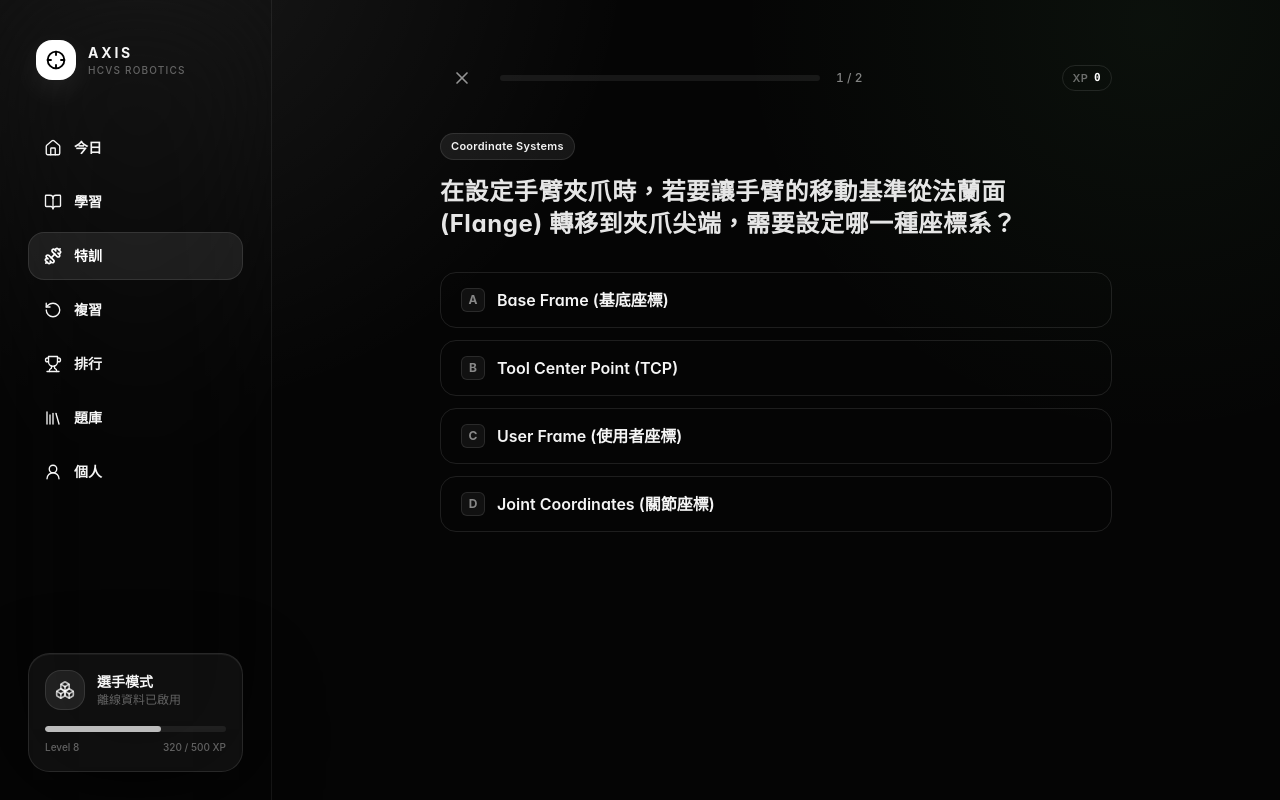
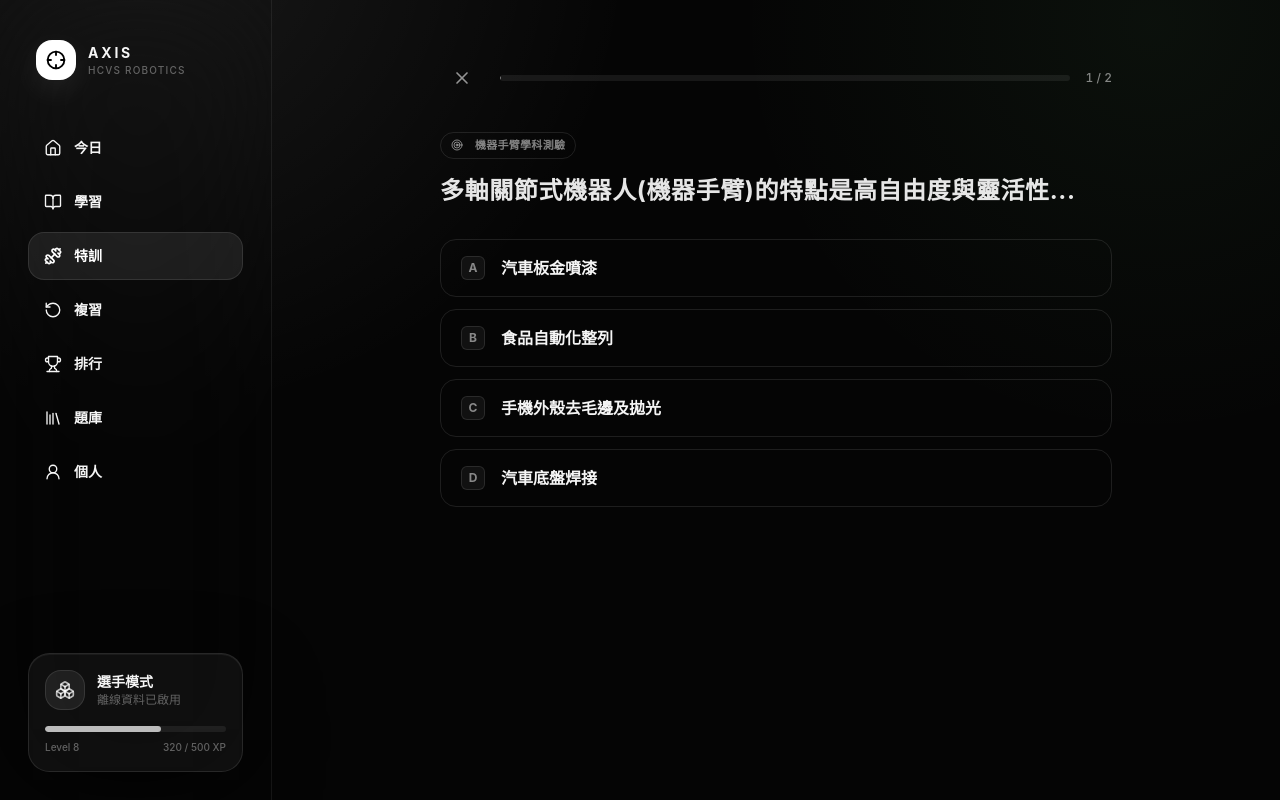
Before and after one commit to LangCheng945/roboticstest, a Next.js app: page /practice in a window 1280 px wide. Built offline with nearby package versions, Linux system fonts and the light colour scheme.

Commit message:
Update page.tsx

```diff
--- a/app/practice/page.tsx
+++ b/app/practice/page.tsx
@@ -2,56 +2,27 @@
 
 import { useEffect } from "react";
 import { motion, AnimatePresence } from "framer-motion";
-import { AlertCircle, BrainCircuit, Check, Flame, X } from "lucide-react";
+import { Check, X, Target } from "lucide-react";
 import { useRouter } from "next/navigation";
 
 import { Button } from "@/components/ui/button";
-import { Card, CardContent } from "@/components/ui/card";
 import { Progress } from "@/components/ui/progress";
 import { Badge } from "@/components/ui/badge";
-import { useQuizStore } from "@/store/useQuizStore";
+import { useQuizStore } from "@/src/store/useQuizStore";
+import { MOCK_QUESTIONS } from "@/src/data/questions";
 import { cn } from "@/lib/utils";
-
-// 模擬工業機器人題庫資料 (符合你的硬核需求)
-const MOCK_QUESTIONS = [
-  {
-    id: "q1",
-    topic: "Coordinate Systems",
-    text: "在設定手臂夾爪時，若要讓手臂的移動基準從法蘭面 (Flange) 轉移到夾爪尖端，需要設定哪一種座標系？",
-    options: [
-      { id: "A", text: "Base Frame (基底座標)" },
-      { id: "B", text: "Tool Center Point (TCP)" },
-      { id: "C", text: "User Frame (使用者座標)" },
-      { id: "D", text: "Joint Coordinates (關節座標)" },
-    ],
-    correctOptionId: "B",
-    aiHint: "等一下，Base Frame 是整個手臂的絕對基準點喔。回想一下在 RoboDK 設定夾具 (Gripper) 時，我們為了精準控制夾爪尖端去碰觸物件，所建立的那個參考點叫做什麼？",
-  },
-  {
-    id: "q2",
-    topic: "Robot Safety",
-    text: "根據 ISO 10218 工業機器人安全規範，當人員進入協作空間時，系統應啟動何種機制？",
-    options: [
-      { id: "A", text: "Safety-Rated Monitored Stop (安全額定監控停止)" },
-      { id: "B", text: "Emergency Stop (緊急停止切斷電源)" },
-      { id: "C", text: "增加 TCP 移動速度以快速完成任務" },
-      { id: "D", text: "關閉所有感測器以節省運算資源" },
-    ],
-    correctOptionId: "A",
-    aiHint: "緊急停止 (E-Stop) 會直接切斷動力，重啟需要耗費大量時間。協作機器人 (如 Techman) 有一種模式是「馬達保持激磁，但被安全控制器鎖死」，這樣人員離開後就能馬上恢復運行。",
-  }
-];
 
 export default function PracticePage() {
   const router = useRouter();
   const {
-    questions, currentIndex, combo, xp, selectedOptionId, showHint,
-    initQuiz, selectOption, isFinished, nextQuestion
+    questions, currentIndex, selectedOptionId, isFinished, score,
+    initQuiz, selectOption, nextQuestion
   } = useQuizStore();
 
+  // 進入頁面時初始化題庫 (這裡預設載入前 30 題作為測試)
   useEffect(() => {
-    initQuiz(MOCK_QUESTIONS);
-  }, [initQuiz]);
+    initQuiz(MOCK_QUESTIONS.slice(0, 30));
+  }, []);
 
   if (questions.length === 0) return null;
 
@@ -59,9 +30,9 @@ export default function PracticePage() {
     return (
       <div className="flex min-h-[70vh] flex-col items-center justify-center text-center">
         <motion.div initial={{ scale: 0.8, opacity: 0 }} animate={{ scale: 1, opacity: 1 }}>
-          <Badge variant="gold" className="mb-4 text-sm px-4 py-1.5">TRAINING COMPLETE</Badge>
-          <h1 className="text-4xl font-bold tracking-tight mb-2">特訓完成！</h1>
-          <p className="text-white/50 mb-8">本次獲得 {xp} XP，連擊最高達 {combo} 次</p>
+          <Badge variant="gold" className="mb-4 text-sm px-4 py-1.5">HCVS 訓練完成</Badge>
+          <h1 className="text-4xl font-bold tracking-tight mb-2">特訓結算</h1>
+          <p className="text-white/50 mb-8">本次獲得積分：{score}</p>
           <Button size="lg" onClick={() => router.push("/")}>返回戰情室</Button>
         </motion.div>
       </div>
@@ -69,41 +40,24 @@ export default function PracticePage() {
   }
 
   const currentQ = questions[currentIndex];
-  const progress = ((currentIndex) / questions.length) * 100;
+  const progress = (currentIndex / questions.length) * 100;
 
   return (
     <div className="mx-auto max-w-2xl pt-6 pb-20">
-      {/* 頂部戰情儀表板 */}
-      <header className="mb-8 flex items-center justify-between">
-        <div className="flex items-center gap-4 flex-1">
+      {/* 頂部進度條與資訊 */}
+      <header className="mb-8 flex items-center gap-4">
         <Button variant="ghost" size="icon" onClick={() => router.push("/")}>
           <X className="size-5" />
         </Button>
-          <div className="flex-1 max-w-xs">
+        <div className="flex-1">
           <Progress value={progress} className="h-1.5" />
         </div>
         <span className="text-xs font-medium text-white/50 tabular-nums">
           {currentIndex + 1} / {questions.length}
         </span>
-        </div>
-
-        <div className="flex items-center gap-3 ml-4">
-          <Badge variant="outline" className="gap-1.5 border-white/10">
-            <span className="text-white/40">XP</span>
-            <span className="text-white font-mono">{xp}</span>
-          </Badge>
-          {combo > 1 && (
-            <motion.div initial={{ scale: 0, rotate: -15 }} animate={{ scale: 1, rotate: 0 }}>
-              <Badge variant="success" className="gap-1 bg-orange-500/10 text-orange-400 border-orange-500/20">
-                <Flame className="size-3" />
-                {combo} Combo
-              </Badge>
-            </motion.div>
-          )}
-        </div>
       </header>
 
-      {/* 題目區塊 (利用 AnimatePresence 處理切題動畫) */}
+      {/* 題目與選項區塊 */}
       <AnimatePresence mode="wait">
         <motion.div
           key={currentQ.id}
@@ -112,17 +66,17 @@ export default function PracticePage() {
           exit={{ opacity: 0, x: -20 }}
           transition={{ duration: 0.3, ease: [0.22, 1, 0.36, 1] }}
         >
-          <div className="mb-6">
-            <Badge variant="default" className="mb-4">
-              {currentQ.topic}
+          <div className="mb-8">
+            <Badge variant="outline" className="mb-4 border-white/10 text-white/50">
+              <Target className="size-3 mr-1.5 inline" />
+              機器手臂學科測驗
             </Badge>
             <h2 className="text-xl sm:text-2xl font-bold leading-relaxed tracking-wide text-white/90">
               {currentQ.text}
             </h2>
           </div>
 
-          {/* 選項區塊 */}
-          <div className="space-y-3 mt-8">
+          <div className="space-y-3">
             {currentQ.options.map((option) => {
               const isSelected = selectedOptionId === option.id;
               const isCorrect = option.id === currentQ.correctOptionId;
@@ -134,7 +88,7 @@ export default function PracticePage() {
                   key={option.id}
                   variant="outline"
                   className={cn(
-                    "w-full justify-start h-auto min-h-[3.5rem] py-3 px-5 text-left text-sm sm:text-base whitespace-normal transition-all duration-300",
+                    "w-full justify-start h-auto min-h-[3.5rem] py-4 px-5 text-left text-sm sm:text-base whitespace-normal transition-all duration-300",
                     !showCorrectness && "hover:bg-white/[0.04] hover:border-white/20",
                     showCorrectness && isCorrect && "bg-success/15 border-success/30 text-success-foreground pointer-events-none",
                     showCorrectness && isWrongSelected && "bg-destructive/15 border-destructive/30 text-destructive-foreground opacity-70 pointer-events-none",
@@ -142,7 +96,7 @@ export default function PracticePage() {
                   )}
                   onClick={() => selectOption(option.id)}
                 >
-                  <span className="flex items-center gap-3 w-full">
+                  <span className="flex items-center gap-4 w-full">
                     <span className={cn(
                       "flex size-6 shrink-0 items-center justify-center rounded-md border text-xs font-bold transition-colors",
                       showCorrectness && isCorrect ? "border-success bg-success text-black" :
@@ -157,41 +111,16 @@ export default function PracticePage() {
               );
             })}
           </div>
-        </motion.div>
-      </AnimatePresence>
 
-      {/* AI 引導卡片 (答錯時從底部優雅滑出) */}
-      <AnimatePresence>
-        {showHint && (
-          <motion.div
-            initial={{ opacity: 0, y: 20, height: 0 }}
-            animate={{ opacity: 1, y: 0, height: "auto" }}
-            exit={{ opacity: 0, y: 20, height: 0 }}
-            className="mt-6 overflow-hidden"
-          >
-            <Card className="border-warning/20 bg-warning/[0.03] shadow-[0_0_40px_rgba(255,180,0,0.05)]">
-              <CardContent className="p-5 flex gap-4 items-start">
-                <div className="grid size-8 shrink-0 place-items-center rounded-full bg-warning/10 text-warning">
-                  <BrainCircuit className="size-4" />
-                </div>
-                <div className="flex-1">
-                  <p className="text-sm font-semibold text-warning mb-1">AXIS 核心引導</p>
-                  <p className="text-sm leading-relaxed text-white/70">
-                    {currentQ.aiHint}
-                  </p>
-                  <Button
-                    variant="secondary"
-                    size="sm"
-                    className="mt-4 w-full sm:w-auto"
-                    onClick={nextQuestion}
-                  >
-                    重新思考並前往下一題
+          {/* 答錯時顯示下一題按鈕 */}
+          {selectedOptionId && selectedOptionId !== currentQ.correctOptionId && (
+            <motion.div initial={{ opacity: 0, y: 10 }} animate={{ opacity: 1, y: 0 }} className="mt-8">
+              <Button onClick={nextQuestion} variant="secondary" className="w-full">
+                理解了，前往下一題
               </Button>
-                </div>
-              </CardContent>
-            </Card>
             </motion.div>
           )}
+        </motion.div>
       </AnimatePresence>
     </div>
   );
```
Lines whose indentation alone changed are shown as unchanged.
